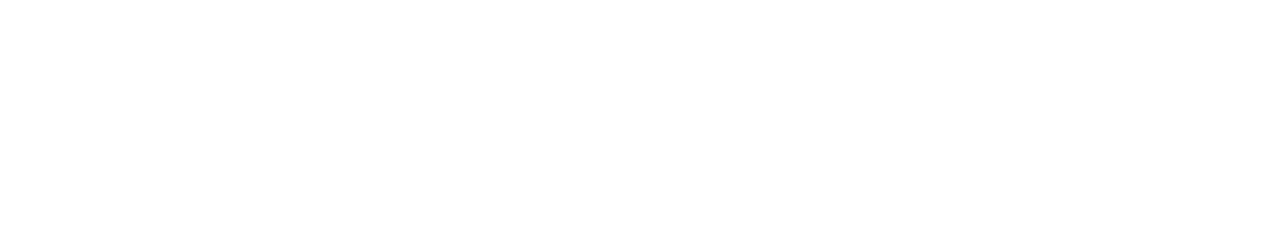
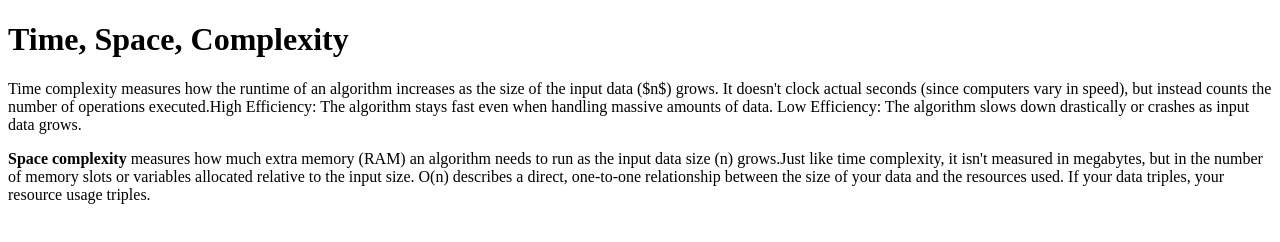
Before and after one commit to acciojob/time-and-space-complexity-rachelstephi, a website: page main.html in a window 1280 px wide. Drawn offline with Linux system fonts and the light colour scheme.

Commit message:
created a submission

```diff
--- a/main.html
+++ b/main.html
@@ -7,7 +7,10 @@
 </head>
 
 <body>
-	<!-- the entire body must be written by student -->
+	<h1>Time, Space, Complexity</h1>
+	<p>Time complexity measures how the runtime of an algorithm increases as the size of the input data ($n$) grows. It doesn't clock actual seconds (since computers vary in speed), but instead counts the number of operations executed.High Efficiency: The algorithm stays fast even when handling massive amounts of data.
+Low Efficiency: The algorithm slows down drastically or crashes as input data grows.</p>
+	<p><b>Space complexity</b> measures how much extra memory (RAM) an algorithm needs to run as the input data size (n) grows.Just like time complexity, it isn't measured in megabytes, but in the number of memory slots or variables allocated relative to the input size. O(n) describes a direct, one-to-one relationship between the size of your data and the resources used. If your data triples, your resource usage triples.</p>
     <script type="text/javascript" src="./script.js">
 </script>
 
```
